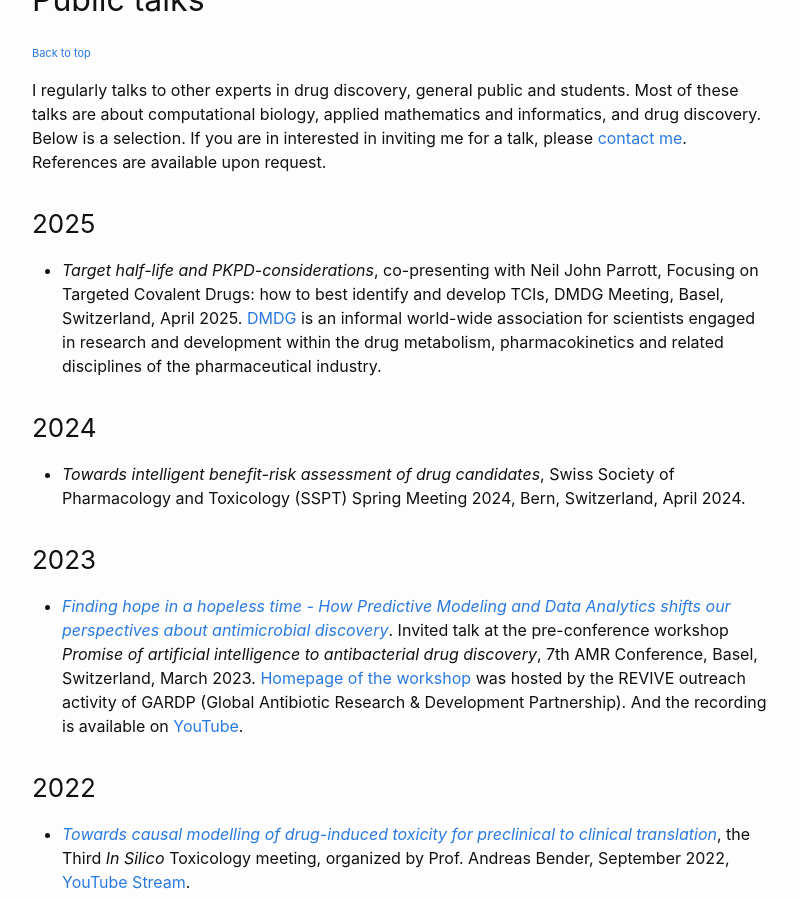
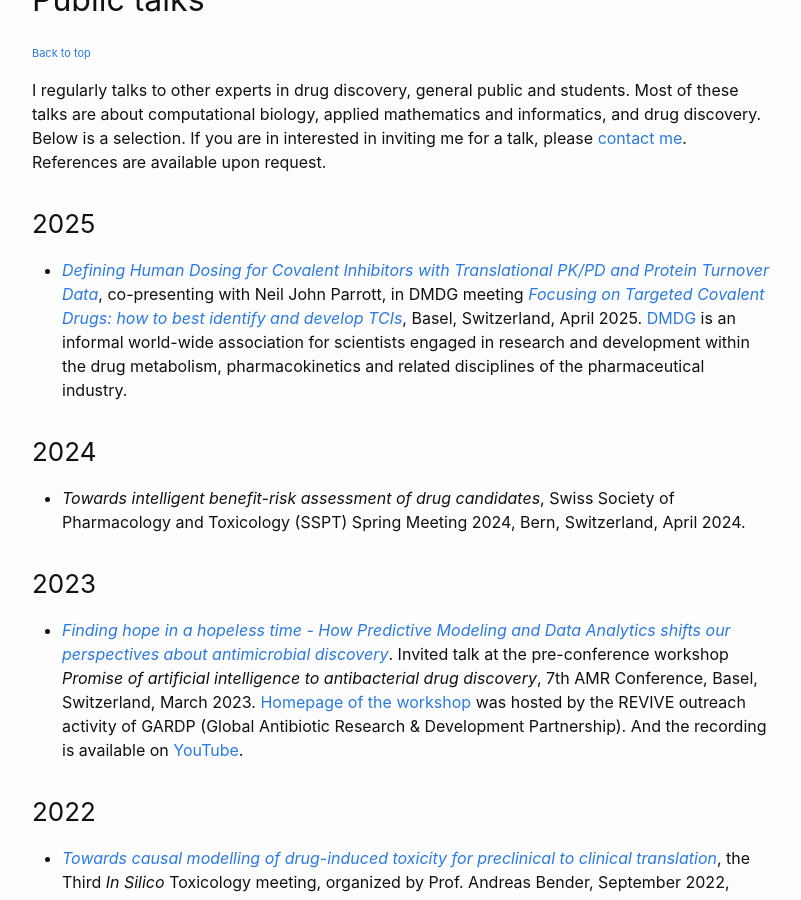
Before and after one commit to Accio/accio.github.io, a Jekyll site: the page built from _pages/outreach.md, in a window 1280 px wide and 900 px high, scrolled down 2082 px. Shown: the whole window, without its empty margins (238-1039 px from the left). Built offline with Jekyll 4.4.1, drawn with Linux system fonts in a browser that asks for light colours.

Commit message:
add DMDG meeting slides

```diff
--- a/_pages/outreach.md
+++ b/_pages/outreach.md
@@ -61,7 +61,7 @@ I regularly talks to other experts in drug discovery, general public and student
 
 ### 2025
 
-* *Target half-life and PKPD-considerations*, co-presenting with Neil John Parrott, Focusing on Targeted Covalent Drugs: how to best identify and develop TCIs, DMDG Meeting, Basel, Switzerland, April 2025. [DMDG](https://www.dmdg.org/) is an informal world-wide association for scientists engaged in research and development within the drug metabolism, pharmacokinetics and related disciplines of the pharmaceutical industry.
+* [*Defining Human Dosing for Covalent Inhibitors with Translational PK/PD and Protein Turnover Data*]({{ site.url}}/assets/pdf/2025-04-NeilParrott-JitaoDavidZhang-DMDG-Targeting-Covalent-Inhibitors.pdf), co-presenting with Neil John Parrott, in DMDG meeting [*Focusing on Targeted Covalent Drugs: how to best identify and develop TCIs*]({{ site.url}}/assets/pdf/2025-04-NeilParrott-JitaoDavidZhang-DMDG-DelegateBook.pdf), Basel, Switzerland, April 2025. [DMDG](https://www.dmdg.org/) is an informal world-wide association for scientists engaged in research and development within the drug metabolism, pharmacokinetics and related disciplines of the pharmaceutical industry.
 
 ### 2024
 
```
Also changed, not shown: 2 other files.
